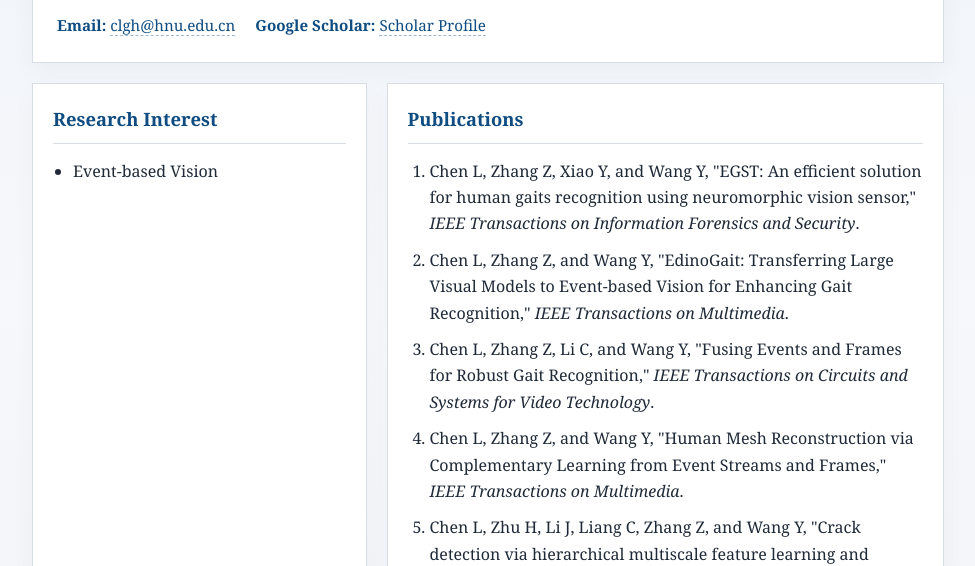
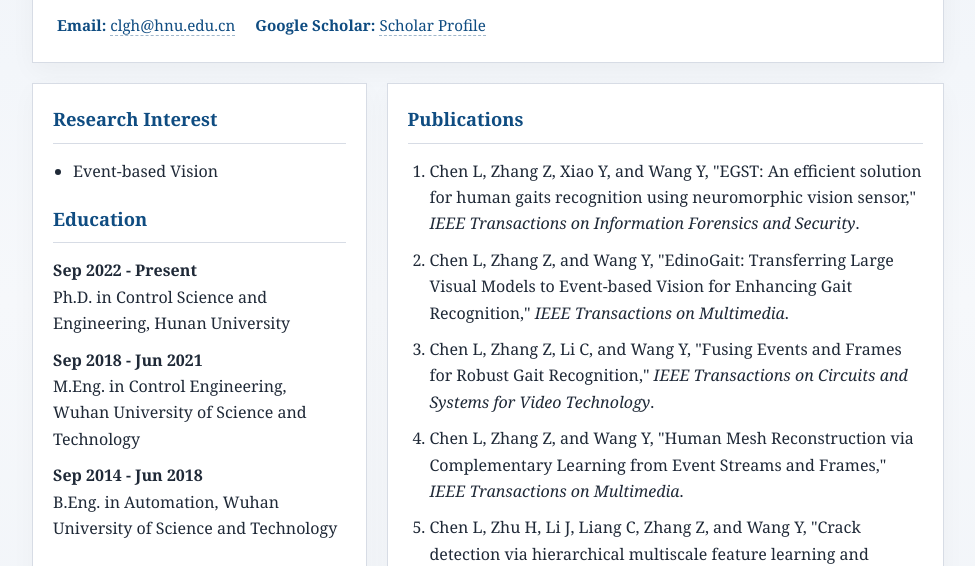
Before and after one commit to C19h/C19h.github.io, a plain HTML site: page index.html in a window 1280 px wide. Shown: the part 166-732 px from the top of the page, without its empty margins (152-1127 px from the left). Drawn offline with Linux system fonts and the light colour scheme.

Commit message:
feat: restore education section

```diff
--- a/index.html
+++ b/index.html
@@ -158,6 +158,11 @@
           <li>Event-based Vision</li>
         </ul>
 
+        <h2 style="margin-top: 20px;">Education</h2>
+        <p><strong>Sep 2022 - Present</strong><br />Ph.D. in Control Science and Engineering, Hunan University</p>
+        <p><strong>Sep 2018 - Jun 2021</strong><br />M.Eng. in Control Engineering, Wuhan University of Science and Technology</p>
+        <p><strong>Sep 2014 - Jun 2018</strong><br />B.Eng. in Automation, Wuhan University of Science and Technology</p>
+
       </section>
 
       <section class="card">
```
